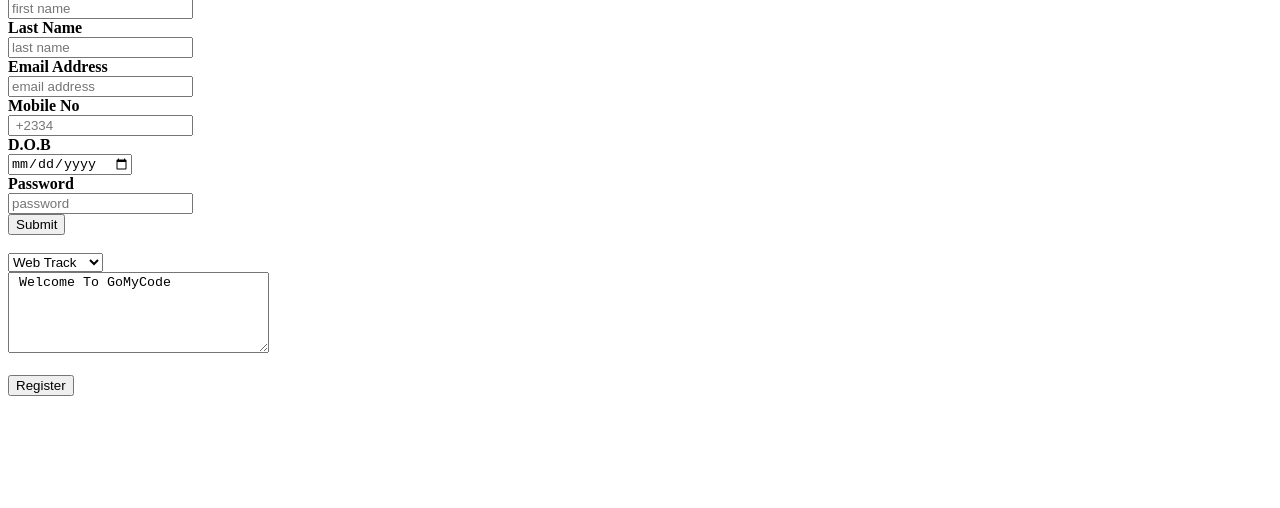
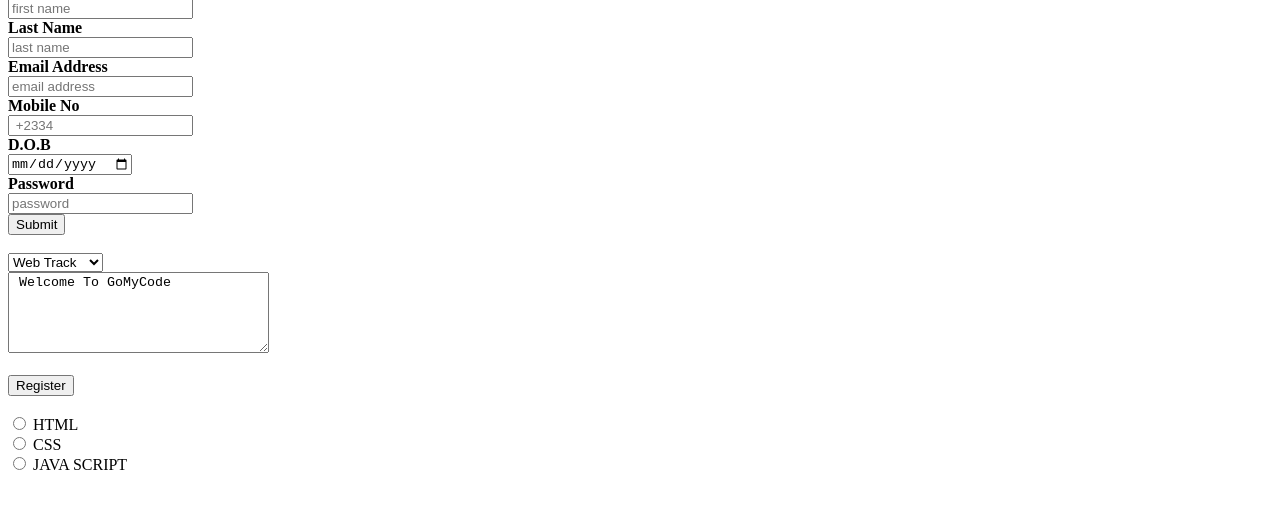
Before and after one commit to Hahyor/ym, a plain HTML site: page index.html in a window 1280 px wide. Shown: the part 118-626 px from the top of the page. Drawn offline with Linux system fonts and the light colour scheme.

Commit message:
radio added

```diff
--- a/index.html
+++ b/index.html
@@ -57,6 +57,21 @@
 
         <br>
         <button type="submit"><b></b>Register</button>
+        <br>
+        <br>
+
+        <input type="radio">
+        <label>HTML</label>
+        <br>
+
+        <input type="radio">
+        <label>CSS</label>
+        <br>
+
+        <input type="radio">
+        <label>JAVA SCRIPT</label>
+        <br>
+
 
 
 
```
